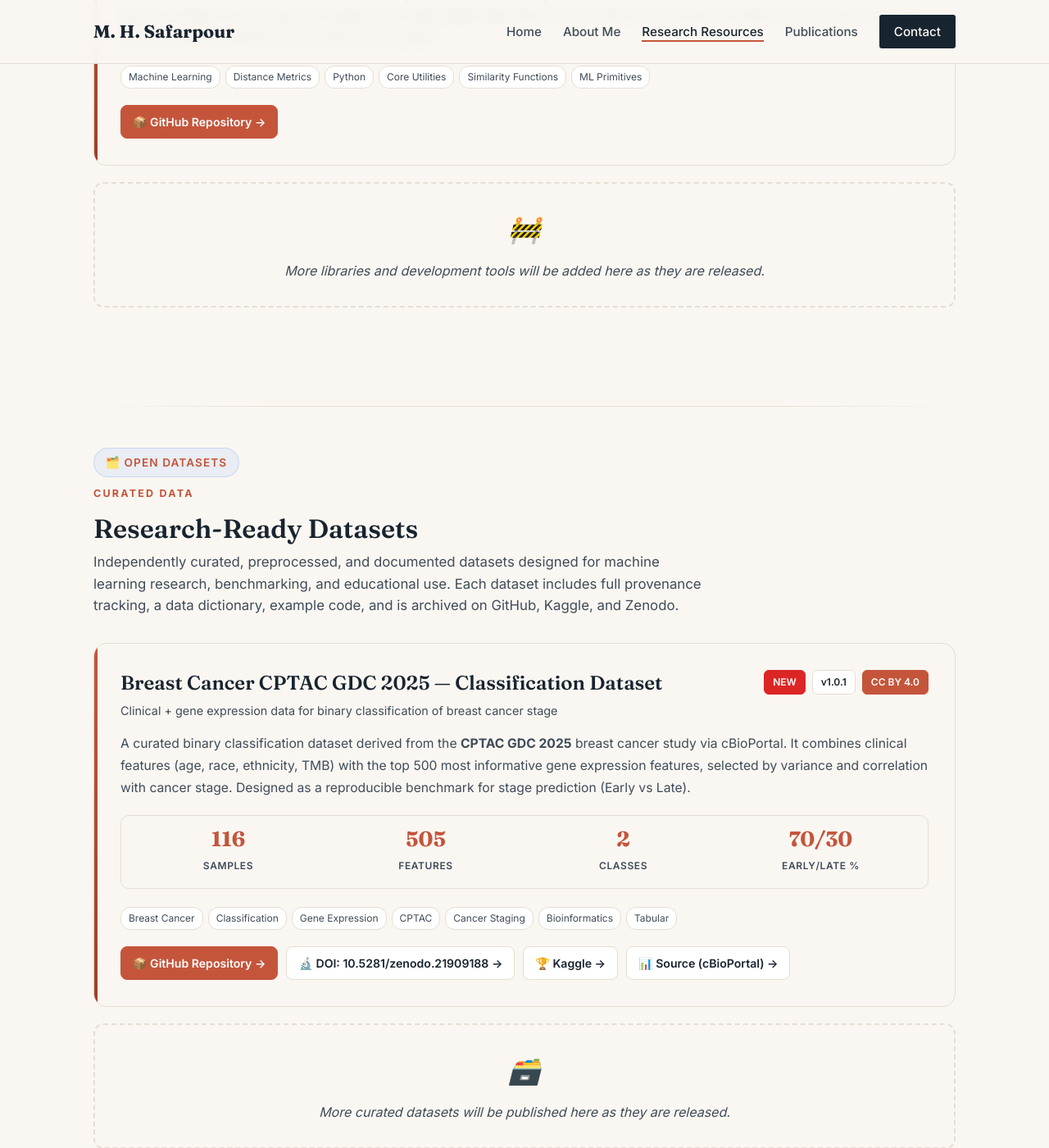
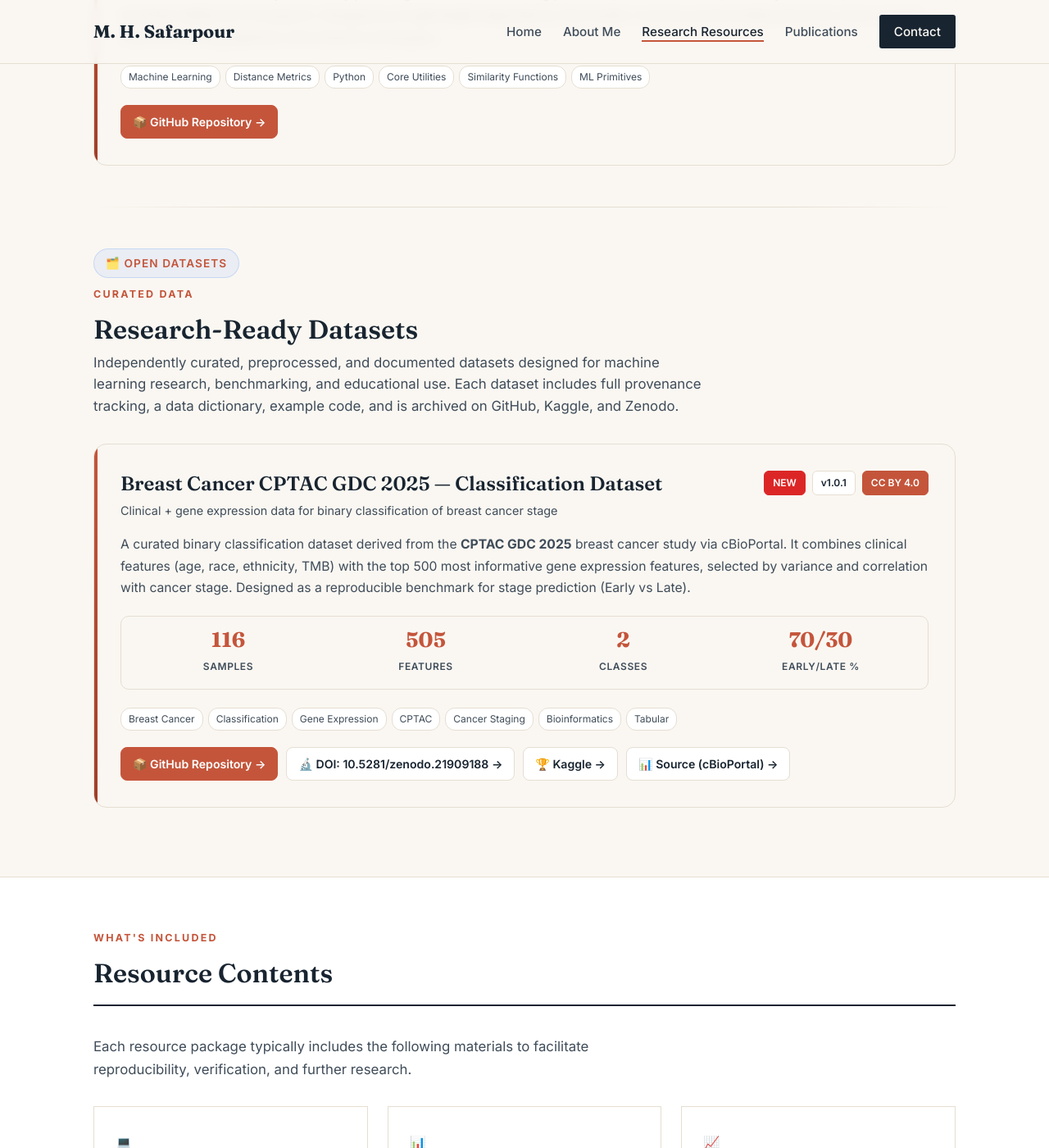
Before and after one commit to safarpour-mh/safarpour-mh.github.io, a Jekyll site: the page research-resources.html, which Jekyll copies as it is, in a window 1280 px wide and 1400 px high, scrolled down 1924 px. Shown: the whole window at 82% size. Built offline with Jekyll 4.4.1, drawn with Linux system fonts in a browser that asks for light colours.

Commit message:
Update research-resources.html

```diff
--- a/research-resources.html
+++ b/research-resources.html
@@ -407,11 +407,6 @@
         </div>
       </article>
 
-      <div class="coming-soon">
-        <span class="coming-soon-icon">🚧</span>
-        More libraries and development tools will be added here as they are released.
-      </div>
-    </div>
 
     <div class="section-divider"></div>
 
@@ -479,7 +474,7 @@
           <a href="https://doi.org/10.5281/zenodo.21909188" target="_blank" rel="noopener">
             🔬 DOI: 10.5281/zenodo.21909188 →
           </a>
-          <a href="https://www.kaggle.com/" target="_blank" rel="noopener">
+          <a href="https://https://www.kaggle.com/datasets/mhsafarpour/breast-cancer-cptac-gdc-2025-classificationdataset/" target="_blank" rel="noopener">
             🏆 Kaggle →
           </a>
           <a href="https://www.cbioportal.org/study/summary?id=breast_cptac_gdc" target="_blank" rel="noopener">
@@ -488,11 +483,6 @@
         </div>
       </article>
 
-      <div class="coming-soon">
-        <span class="coming-soon-icon">🗃️</span>
-        More curated datasets will be published here as they are released.
-      </div>
-    </div>
 
   </div>
 </section>
```
